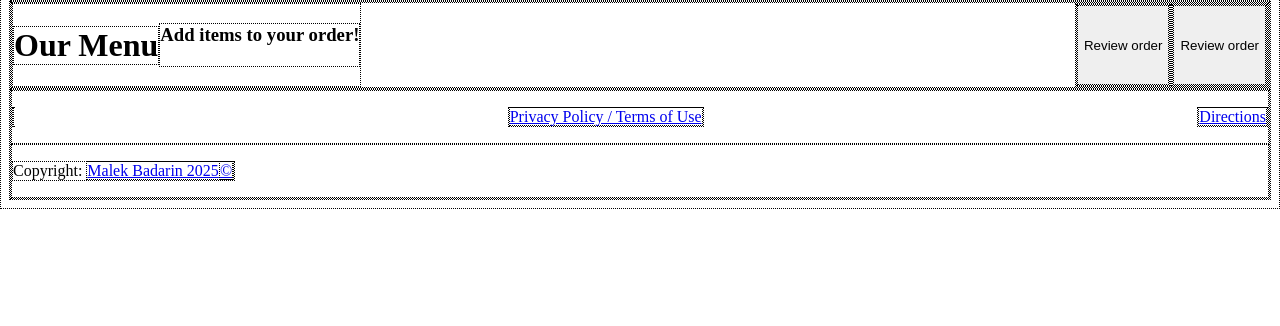
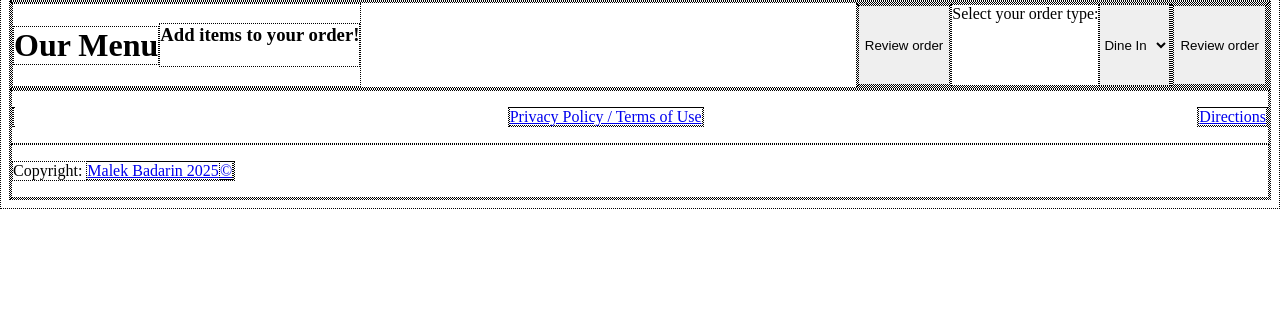
Before and after one commit to malekbadarin/Capstone-Project, a Django app: page /order/menu/ in a window 1280 px wide. Shown: the part 392-718 px from the top of the page. Run offline with Django 5.2, Linux system fonts and the light colour scheme; the visitor is signed in with stand-in values (Sample User, id 1); data that the repository does not hold is empty.

Commit message:
Change reservation_time inputs (both dine in and pickup) to tz aware objects. Add pickup_time property to model.

```diff
--- a/capstone/restaurant/templates/restaurant/order_confirmation.html
+++ b/capstone/restaurant/templates/restaurant/order_confirmation.html
@@ -15,7 +15,7 @@
                 {% if order.order_type == 'I' %}
                     <p>Your reservation for {{ order.party }} person(s), at {{ order.reservation_time }}. You will be seated at Table Number: {{order.table_no}}.</p>
                 {% elif order.order_type == 'P' %}
-                    <p>Your order will be ready for pickup in {{ order.processing_time }}.</p>
+                    <p>Your order will be ready for pickup at {{ order.pickup_time }}.</p>
                 {% else %}
                     <p>Our delivery team will contact you once the order is on its way!</p>
                 {% endif %}
--- a/capstone/restaurant/templates/restaurant/order_menu.html
+++ b/capstone/restaurant/templates/restaurant/order_menu.html
@@ -14,6 +14,12 @@
             <div class='container review-button'>
                 <button type="submit" class='button'>Review order</button>
             </div>
+            <label for="order-type">Select your order type:</label>
+                    <select id="order-type" name="order-type">
+                        <option value="I">Dine In</option>
+                        <option value="P">Pickup</option>
+                        <option value="D">Delivery</option>
+                    </select>
             <div class='container menu'>
                 {% for item in menu %}
                     {% if item.is_available %}
@@ -27,7 +33,6 @@
                             <p class='dish-ingredients'><em>{{ item.ingredients }}</em></p>
                             <div class="container add-remove-quantity">
                                 <p class='button'>-</p>
-                                <input type="hidden" name="{{ item.html_name }}"  value="0">
                                 <input type="number" id="{{ item.html_name }}" name="{{ item.html_name }}" min="0" value="{{ item.quantity|default:"0" }}">
                                 <p class='button'>+</p>
                             </div>
--- a/capstone/restaurant/templates/restaurant/order_review.html
+++ b/capstone/restaurant/templates/restaurant/order_review.html
@@ -28,7 +28,6 @@
                         <h3 class='review-card-subtotal'>{{ item.subtotal }}</h3>
                         <div class='review-card-quantity'>
                             <p class='button'>-</p>
-                            <input type="hidden" name="{{ item.html_name }}"  value="0">
                             <input type="number" id="{{ item.html_name }}" name="{{ item.html_name }}" min=0 value="{{ item.quantity }}">
                             <p class='button'>+</p>
                         </div>
@@ -39,9 +38,10 @@
                     <h3>{{ order.total }}</h3>
                 </div>
                 <div class='container review-delivery-options'>
+                    <p>Your order type: <a href={% url 'order-menu' %}>{{ order.get_order_type_display }}</a></p>
                     {% if order.order_type == 'I' %}
                         <label for="reservation-datetime">Reservation date and time:</label>
-                        <input type="datetime-local" id="reservation-datetime" name="reservation-datetime">
+                        <input type="datetime-local" id="reservation-datetime" name="reservation-datetime" value="2025-04-01T00:00">
                         <label for="reservation-table">Select your table:</label>
                         <select id="table" name="table">
                             {% for table in tables %}
@@ -55,7 +55,7 @@
                         <p class='button'>+</p>
                     {% elif order.order_type == 'P' %}
                         <label for="pickup-time">Pick-up time:</label>
-                        <input type="time" id="pickup-time" name="pickup-time">
+                        <input type="time" id="pickup-time" name="pickup-time" value="00:00">
                     {% else %}
                         <input type="" class='input-choice' id="address" name="address" default="{{ user.address }}">
                     {% endif %}
--- a/capstone/restaurant/views.py
+++ b/capstone/restaurant/views.py
@@ -1,10 +1,12 @@
 from django.shortcuts import render, redirect
-from .models import Menu, Order, OrderItem, UserAddress
+from .models import Menu, Order
 from django.contrib.auth.views import LoginView, LogoutView
 from django.contrib.auth import login
 from django.contrib.auth.forms import UserCreationForm
 from django.contrib.auth.decorators import login_required
 from django.contrib.auth.mixins import LoginRequiredMixin
+from datetime import datetime
+from django.utils import timezone
 
 # Create your views here.
 guest_paths_list = [
@@ -61,17 +63,22 @@ class Logout(LoginRequiredMixin, LogoutView):
 def menu_helper_function(request):
     menu = Menu.objects.all().order_by('id')
     order = Order.objects.filter(user = request.user, status = 'O').first()
+    if not order:
+        order_type = 'I'
+    else:
+        order_type = order.order_type
     for item in menu:
         try:
             item.quantity = item.orderitem_set.filter(order_id = order.id).first().quantity
         except:
             item.quantity = 0
-    return menu
+    return menu, order_type
 
 @login_required
 def order_menu(request):
-    menu = menu_helper_function(request)
-    return render(request, 'restaurant/order_menu.html', {'menu': menu, 'guest_paths': guest_paths_list, 'auth_paths': auth_paths_list})
+    menu, order_type = menu_helper_function(request)
+    #print(f'----------{order_type}--------------')
+    return render(request, 'restaurant/order_menu.html', {'menu': menu, 'order': order_type, 'guest_paths': guest_paths_list, 'auth_paths': auth_paths_list})
 
 """
 Old order creation and update logic. Did not rely on forms. Most likely less secure.
@@ -135,14 +142,19 @@ def order_review(request):
             if key in menu_item_names:
                 menu_item_id = Menu.objects.filter(name = key).first().id
                 if key in order_item_names:
-                    valid_order = True
                     old_quantity = order.orderitem_set.get(menu_item__name = key).quantity
                     #print(f'---item_id {menu_item_id} old quantity {old_quantity} new quantity {int(value)}---')
                     if int(value) != old_quantity:
                         order.update_item(menu_item_id, int(value))
                     continue
-                order.add_item(menu_item_id, int(value))
-                valid_order = True
+                else:
+                    order.add_item(menu_item_id, int(value))
+            try:
+                if key == 'order-type':
+                    order.update_type(value)
+                    #print(f'order-type: {value}')
+            except:
+                print(f'Order probably does not exist. order_type {value} not saved')
         if not order.total:
             order.delete()
             return redirect('order-menu')
@@ -170,31 +182,47 @@ def order_confirmation(request, order_id):
         menu_item_names = [item.name for item in Menu.objects.all()]
         for key, value in response.items():
             key = key.replace("___", " ") #convert the name of the input tag back into an item name
-            print(f'-----------------{key}-----------------')
+            #print(f'-----------------{key}-----------------')
             if key in menu_item_names:
                 menu_item_id = Menu.objects.filter(name = key).first().id
                 order.update_item(menu_item_id, int(value))
             elif key == 'table':
-                print(f'table: {value}')
+                #print(f'table: {value}')
                 try:
-                    order.table_no = int(response[key])
+                    order.table_no = int(value)
+                    #TODO: add logic to check table availability and remove unavailable tables (will require a Table model)
                 except:
-                    pass #Lazy solution, but obscure if exception is raised. TODO: Fix esception handling for better maintainability.
-                         #Also TODO: add logic to check table availability and remove unavailable tables (will require a Table model)
+                    print(f'Order probably does not exist. table_no {value} not saved')
             elif key == "party":
-                print(f'party: {value}')
+                #print(f'party: {value}')
                 try:
-                    order.party = int(response[key])
+                    order.party = int(value)
+                    #TODO: add logic to check persons vs table availability (will probably require changes to the table selection UI and logic)
                 except:
-                    pass #Lazy solution, but obscure if exception is raised. TODO: Fix esception handling for better maintainability.
-                         #Also TODO: add logic to check persons vs table availability (will probably require changes to the table selection UI and logic)
+                    print(f'Order probably does not exist. party {value} not saved')
+            elif key == "reservation-datetime":
+                print(f'reservation-datetime: {value}')
+                try:
+                    reservation_time_object = timezone.make_aware(datetime.strptime(value, '%Y-%m-%dT%H:%M')) #Convert the input into a datetime object (which django expects for a DateTimeField, and then make it aware of its timezone to avoid conflicts)
+                    order.reservation_time = reservation_time_object
+                    #TODO: add logic to constrain available reservation time both on frontend (for workhours/workdays), and backend (for ensuring no conflict in reservations)
+                except:
+                    print(f'Order probably does not exist. reservation-datetime {value} not saved')
+            elif key == "pickup-time":
+                print(f'pickup-time: {value}')
+                try:
+                    reservation_time_object = timezone.make_aware(datetime.combine(datetime.today(), datetime.strptime(value, '%H:%M').time())) #Similar to above, but first combine the time input with today's date
+                    order.reservation_time = reservation_time_object
+                    #TODO: add logic to constrain available reservation time both on frontend (disable on off days)
+                except:
+                    print(f'Order probably does not exist. pickup-time {value} not saved')
         order.status = 'P'
         order.save()
         if not order.total:
             order.delete()
             return redirect('order-menu')
-    else:
-        print('------------GET-------------')
+    #else:
+    #    print('------------GET-------------')
     return render(request, 'restaurant/order_confirmation.html', {'order': order, 'guest_paths': guest_paths_list, 'auth_paths': auth_paths_list})
 
 @login_required
```
Also changed, not shown: capstone/restaurant/models.py (+9 -0 lines).
